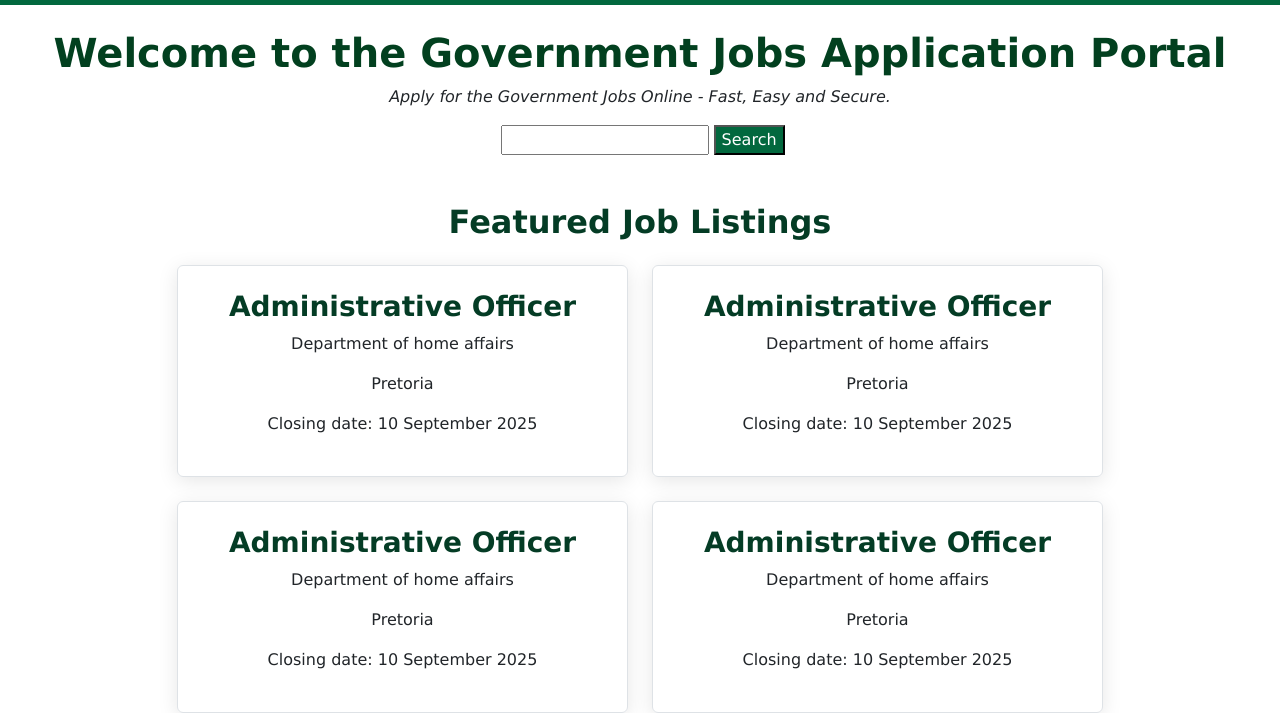
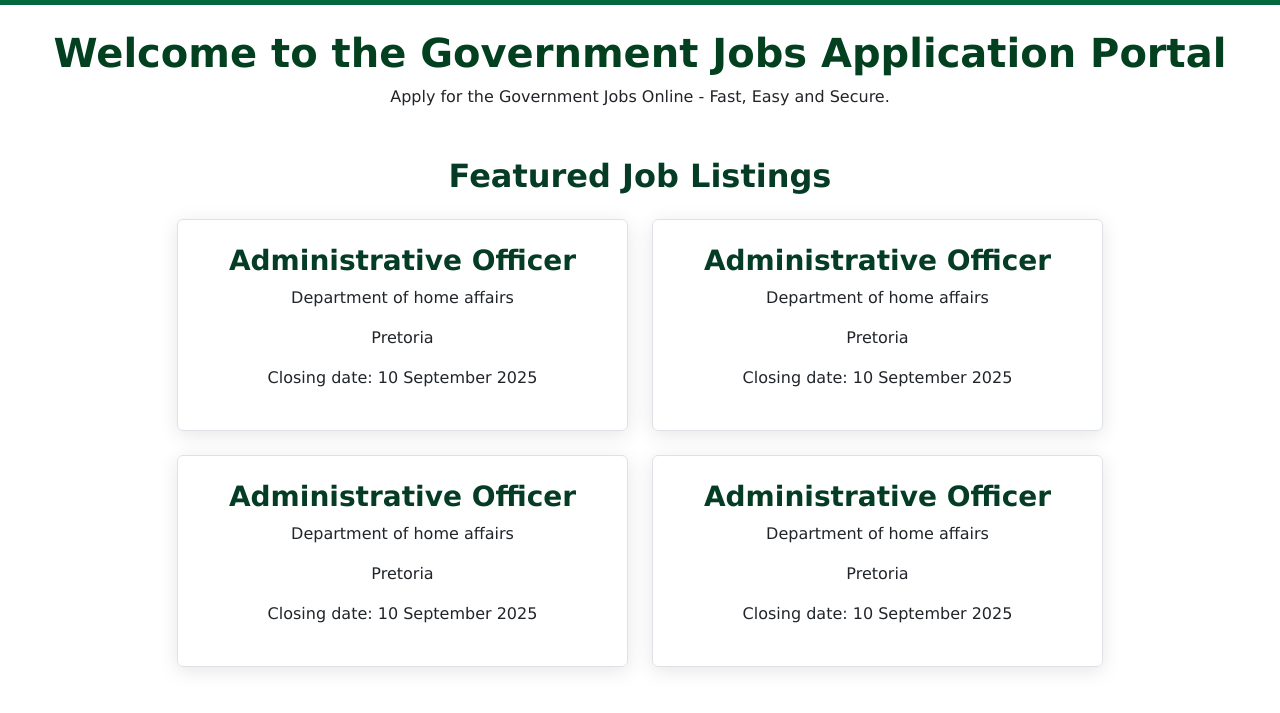
Before and after one commit to vhukhudomulaudzi/Gov-Job, a plain HTML site: page index.html in a window 1280 px wide. Shown: the part 91-804 px from the top of the page. Drawn offline with nearby package versions, Linux system fonts and the light colour scheme.

Commit message:
Edited index and style

```diff
--- a/Style.css
+++ b/Style.css
@@ -18,13 +18,12 @@
 .hero{
     text-align: center;
 }
+
 .hero h1{
    font-weight: bold;
     color: rgb(2, 64, 31);
 }
-.hero p{
-    font-style: italic;
-}
+
 footer {
   background-color: #02683e;
   color: white;
--- a/index.html
+++ b/index.html
@@ -47,9 +47,6 @@
     <div class="hero">
     <h1>Welcome to the Government Jobs Application Portal</h1>
     <p>Apply for the Government Jobs Online - Fast, Easy and Secure.</p>
-    <label for="search"></label>
-    <input type="text" id="search">
-    <button>Search</button>
     </div>
 
     <section class="container my-5">
```
